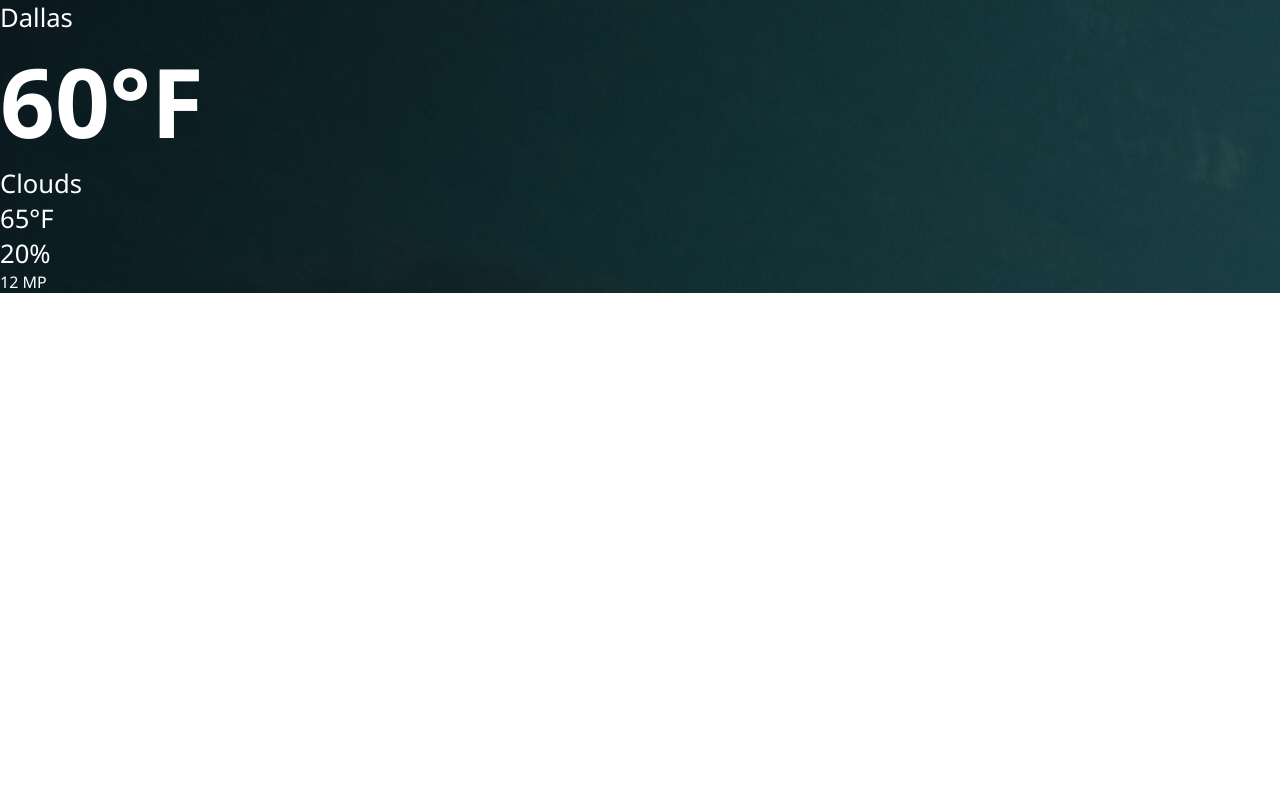
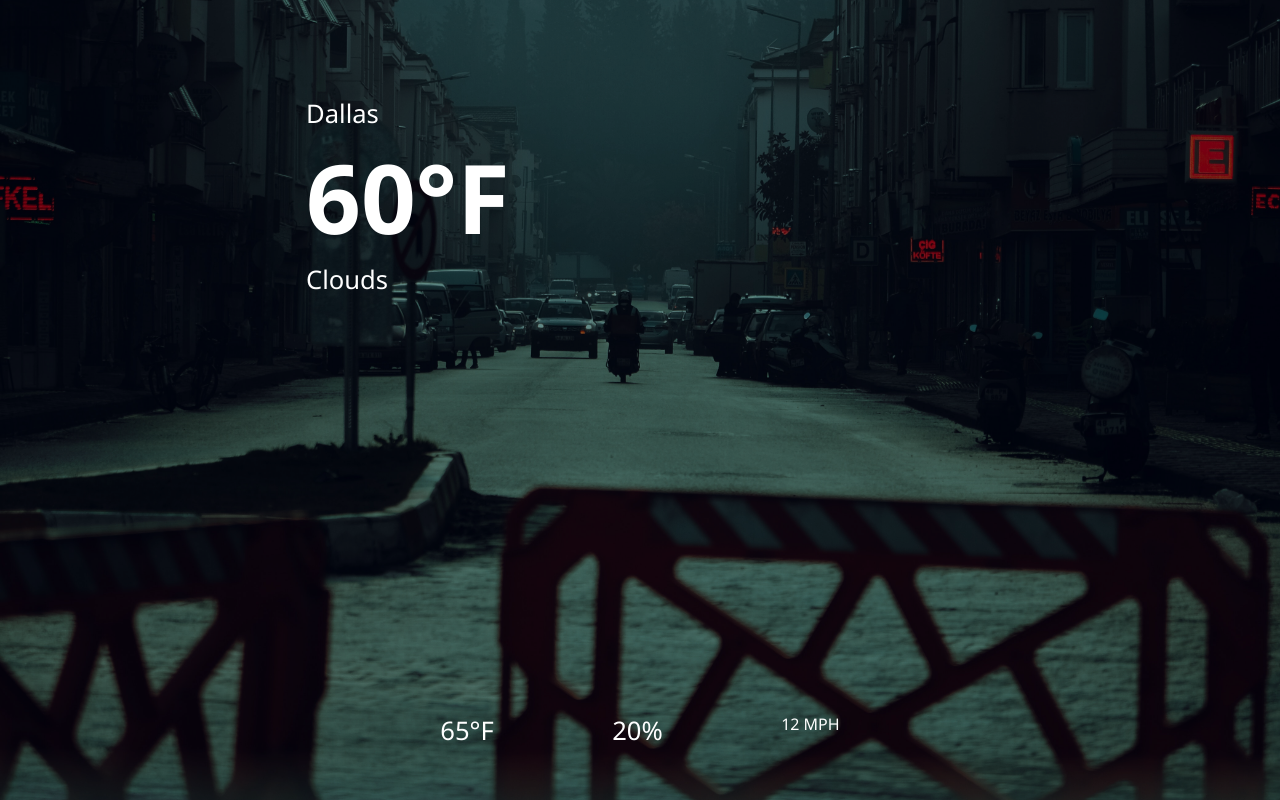
Before and after one commit to san270131/Portafolio, a React (Create React App) app in the folder weather-app-react/: page / in a window 1280 px wide. Built offline with nearby package versions, Linux system fonts and the light colour scheme.

Commit message:
estilização

```diff
--- a/weather-app-react/src/App.js
+++ b/weather-app-react/src/App.js
@@ -27,7 +27,7 @@ function App() {
             <p>20%</p>
           </div>
           <div className='wind'>
-            12 MP
+            12 MPH
           </div>
         </div>
       </div>
--- a/weather-app-react/src/index.css
+++ b/weather-app-react/src/index.css
@@ -25,7 +25,7 @@ h1{
 
 .app{
   width: 100%;
-  height: 100%;
+  height: 100vh;
   position: relative;
   background-color: rgba(0,0,0,0.4);
   color: #fff;
@@ -33,7 +33,7 @@ h1{
 
 .app::after{
   content: '';
-  background: url(../src/imagenes/pexels-atahan-demir-10785189.jpg);
+  background: url(../src/imagenes/pexels-atahan-demir-10785189.jpg) no-repeat center center/cover;
   position: absolute;
   width: 100%;
   height: 100%;
@@ -41,3 +41,42 @@ h1{
   left: 0;
   z-index: -1;
 }
+
+.container{
+  max-width: 700px;
+  height: 700px;
+  margin: auto;
+  padding: 0 1rem;
+  position: relative;
+  top: 10%;
+  display: flex;
+  flex-direction: column;
+  justify-content: space-between;
+}
+
+.app .top{
+  width: 100%;
+  margin: 1rem auto;
+}
+
+.app .description {
+  position: relative;
+  right: -90%;
+  transform-origin: 0 0;
+  transform: rotate(269deg);
+}
+
+.app .bottom {
+  display: flex;
+  justify-content: space-evenly;
+  text-align: center;
+  width: 100%;
+  margin: 1rem auto;
+  padding: 1rem;
+  border-radius: 12px;
+  border-color: rgba(255, 255, 255, 0.2);
+}
+
+.bold{
+  font-weight: 700;
+}
```
